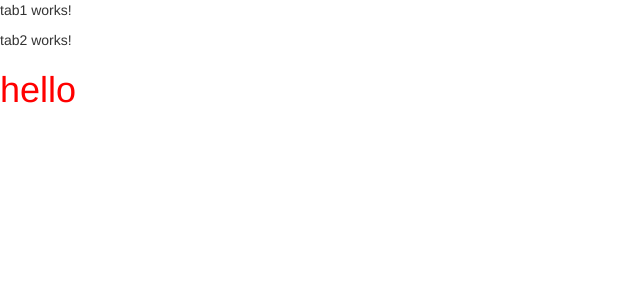
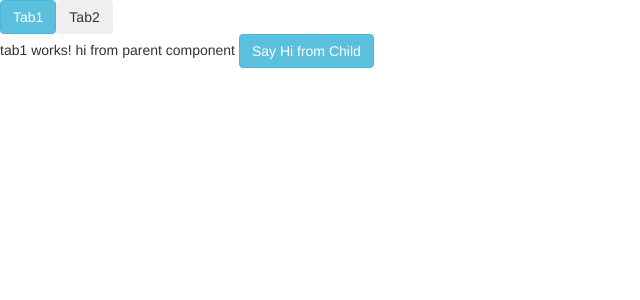
Before and after one commit to parane/FrontendTraining-Angular, an Angular app: page / in a window 1280 px wide. Shown: the top 300 px of the page, without its empty margins (0-640 px from the left). Built offline with nearby package versions, Linux system fonts and the light colour scheme.

Commit message:
angular concept3

```diff
--- a/src/app/app.component.html
+++ b/src/app/app.component.html
@@ -1,5 +1,5 @@
-<app-tab1></app-tab1>
-<app-tab2></app-tab2>
-<h1>
-hello
-</h1>
+<button class="btn btn-info" [ngClass]="{'btn-info': activeTab === 'Tab1'}" (click)="changeTab('Tab1')"> Tab1 </button>
+<button class="btn " [ngClass]="{'btn-info': activeTab === 'Tab2'}"  (click)="changeTab('Tab2')"> Tab2  </button>
+<app-tab1 [hidden]= "activeTab !==  'Tab1'" [receivedByChild] = "sendDataFromParent" (btnClickEmit)="handleEmit($event)"  ></app-tab1>
+<app-tab2 [hidden]= "activeTab !==  'Tab2'"></app-tab2>
+{{anyMessageFromChild}}
--- a/src/app/app.component.ts
+++ b/src/app/app.component.ts
@@ -6,5 +6,18 @@ import { Component, Input, Output, EventEmitter } from '@angular/core';
   styleUrls: ['./app.component.css']
 })
 export class AppComponent {
+  activeTab = "Tab1"
+  sendDataFromParent = "hi from parent component"
+  anyMessageFromChild = ""
 
+  changeTab(tabName:string){
+    console.log(tabName)
+    this.activeTab = tabName
+  }
+
+  handleEmit(value) {
+    console.log('Parent function excuted with ', value);
+    this.anyMessageFromChild = value
+
+  }
 }
--- a/src/app/tab1/tab1.component.html
+++ b/src/app/tab1/tab1.component.html
@@ -1,3 +1,4 @@
 <p>
-  tab1 works!
+  tab1 works! {{receivedByChild}}
+  <button type="button" class="btn btn-info" (click)="btnClickInChild()">Say Hi from Child</button>
 </p>
--- a/src/app/tab1/tab1.component.ts
+++ b/src/app/tab1/tab1.component.ts
@@ -1,4 +1,4 @@
-import { Component, OnInit } from '@angular/core';
+import { Component, OnInit, Input, Output, EventEmitter } from '@angular/core';
 
 @Component({
   selector: 'app-tab1',
@@ -7,9 +7,20 @@ import { Component, OnInit } from '@angular/core';
 })
 export class Tab1Component implements OnInit {
 
+
+  @Input() receivedByChild: String
+
+  @Output() btnClickEmit = new EventEmitter();
   constructor() { }
+
 
   ngOnInit() {
   }
 
+  btnClickInChild() {
+    console.log('button clicked from the child component');
+    this.btnClickEmit.emit("Hi from child");
+  }
+
+
 }
```
Also changed, not shown: 1 other file (tests, documents, lock files or other folders).
